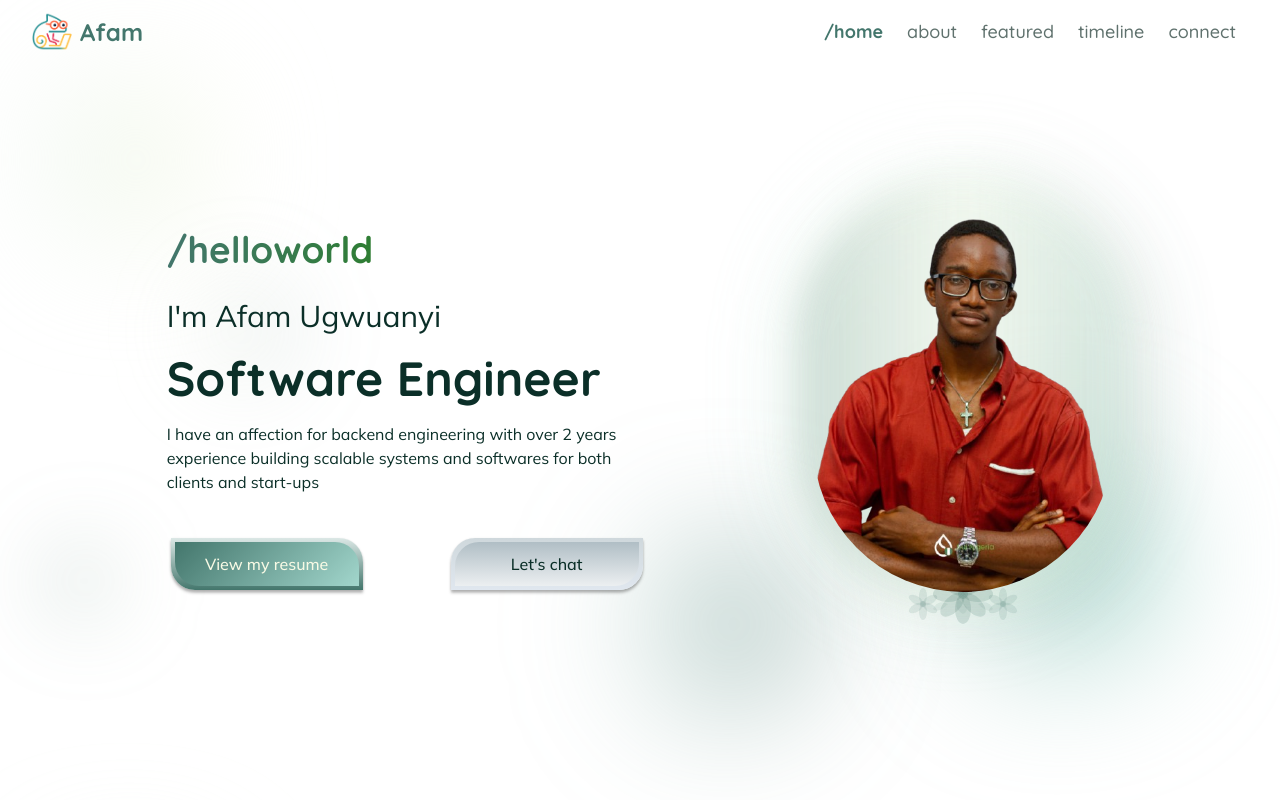
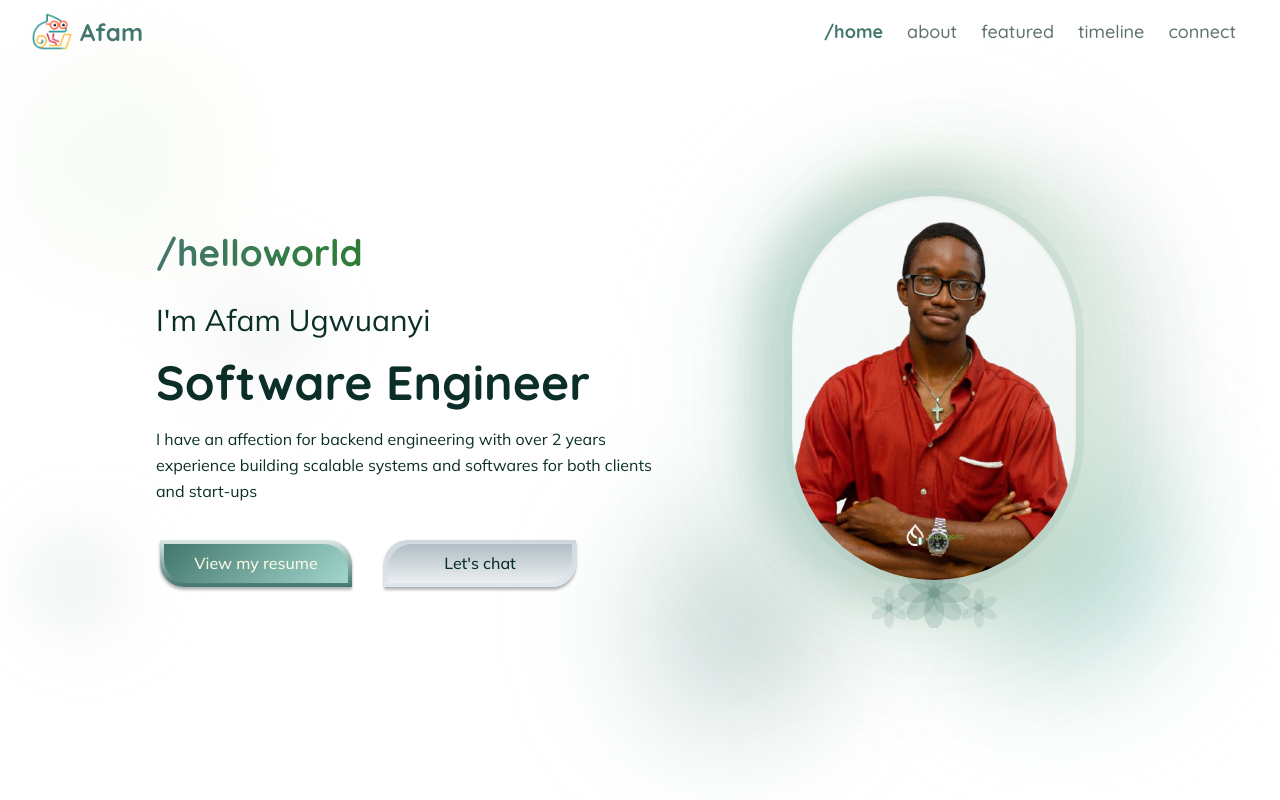
Before and after one commit to 2022phyro/portfolio-v2, a Next.js app in the folder portfolio/: page / in a window 1280 px wide. Shown: the top 800 px of the page. Built offline with nearby package versions, Linux system fonts and the light colour scheme.

Commit message:
Working on the home part. Made it partly responsive

```diff
--- a/portfolio/src/components/Home.tsx
+++ b/portfolio/src/components/Home.tsx
@@ -8,7 +8,7 @@ const Home = () => {
   return (
     <section
       id="home"
-      className="font-ml relative min-h-screen h-full text-text-primary flex sm:space-x-10 items-center justify-evenly p-30 sm:px-10 overflow-hidden"
+      className="font-ml relative min-h-screen h-full text-text-primary flex flex-col lg:flex-row lg:space-x-10 items-center justify-center lg:justify-evenly px-4 sm:px-6 lg:px-10 py-20 lg:py-0 overflow-hidden"
     >
       {/* Background circular gradients */}
       <div className="absolute inset-0 pointer-events-none">
@@ -19,7 +19,260 @@ const Home = () => {
         <div className="absolute top-2/3 left-10 w-24 h-24 bg-gradient-to-r from-primary/20 to-accent/10 rounded-full blur-2xl"></div>
       </div>
 
-      <div className="relative z-10 font-mulish space-y-5 h-full">
+      {/* Image Container - Order 1 on mobile, 2 on desktop */}
+      <div className="relative z-10 order-1 lg:order-2 mb-8 lg:mb-0">
+        {/* Profile picture with radiant glow */}
+        <div className="relative">
+          {/* Outer glow layers - enhanced for more prominence */}
+          <div className="absolute -inset-12 bg-gradient-to-r from-secondary/40 via-accent/30 to-primary/40 rounded-full blur-3xl animate-pulse duration-3000"></div>
+          <div className="absolute -inset-10 bg-gradient-to-r from-accent/35 via-secondary/25 to-accent/35 rounded-full blur-2xl animate-pulse duration-2000"></div>
+          <div className="absolute -inset-8 bg-gradient-to-r from-primary/30 via-accent/40 to-secondary/30 rounded-full blur-xl animate-pulse duration-4000"></div>
+          <div className="absolute -inset-6 bg-gradient-to-r from-secondary/25 via-primary/20 to-accent/25 rounded-full blur-lg"></div>
+
+          {/* Profile image - made fully circular and smoother */}
+          <div className="relative">
+            <div className="w-[300px] h-[400px] rounded-full overflow-hidden bg-gradient-to-br from-secondary/10 to-primary/10 p-2">
+              <div className="w-full h-full rounded-full  overflow-hidden bg-gradient-to-br from-white/90 to-white/70 shadow-inner">
+                <Image
+                  src="/profile.png"
+                  alt="Profile Picture"
+                  width={300}
+                  height={300}
+                  className="relative z-10 w-full h-full object-cover object-center"
+                  priority
+                />
+              </div>
+            </div>
+          </div>
+        </div>{" "}
+        {/* Floral pattern base */}
+        <div className="flex items-center justify-center mt-6 relative">
+          <div className="absolute -bottom-4">
+            <svg
+              width="140"
+              height="70"
+              viewBox="0 0 140 70"
+              className="text-primary/30"
+            >
+              {/* Main flower */}
+              <g transform="translate(70, 35)">
+                {/* Petals */}
+                <ellipse
+                  cx="0"
+                  cy="-18"
+                  rx="10"
+                  ry="18"
+                  fill="currentColor"
+                  opacity="0.6"
+                  transform="rotate(0)"
+                />
+                <ellipse
+                  cx="0"
+                  cy="-18"
+                  rx="10"
+                  ry="18"
+                  fill="currentColor"
+                  opacity="0.6"
+                  transform="rotate(45)"
+                />
+                <ellipse
+                  cx="0"
+                  cy="-18"
+                  rx="10"
+                  ry="18"
+                  fill="currentColor"
+                  opacity="0.6"
+                  transform="rotate(90)"
+                />
+                <ellipse
+                  cx="0"
+                  cy="-18"
+                  rx="10"
+                  ry="18"
+                  fill="currentColor"
+                  opacity="0.6"
+                  transform="rotate(135)"
+                />
+                <ellipse
+                  cx="0"
+                  cy="-18"
+                  rx="10"
+                  ry="18"
+                  fill="currentColor"
+                  opacity="0.6"
+                  transform="rotate(180)"
+                />
+                <ellipse
+                  cx="0"
+                  cy="-18"
+                  rx="10"
+                  ry="18"
+                  fill="currentColor"
+                  opacity="0.6"
+                  transform="rotate(225)"
+                />
+                <ellipse
+                  cx="0"
+                  cy="-18"
+                  rx="10"
+                  ry="18"
+                  fill="currentColor"
+                  opacity="0.6"
+                  transform="rotate(270)"
+                />
+                <ellipse
+                  cx="0"
+                  cy="-18"
+                  rx="10"
+                  ry="18"
+                  fill="currentColor"
+                  opacity="0.6"
+                  transform="rotate(315)"
+                />
+                {/* Center */}
+                <circle cx="0" cy="0" r="6" fill="currentColor" opacity="0.8" />
+              </g>
+
+              {/* Side flowers */}
+              <g transform="translate(25, 50)">
+                <ellipse
+                  cx="0"
+                  cy="-10"
+                  rx="5"
+                  ry="10"
+                  fill="currentColor"
+                  opacity="0.4"
+                  transform="rotate(0)"
+                />
+                <ellipse
+                  cx="0"
+                  cy="-10"
+                  rx="5"
+                  ry="10"
+                  fill="currentColor"
+                  opacity="0.4"
+                  transform="rotate(60)"
+                />
+                <ellipse
+                  cx="0"
+                  cy="-10"
+                  rx="5"
+                  ry="10"
+                  fill="currentColor"
+                  opacity="0.4"
+                  transform="rotate(120)"
+                />
+                <ellipse
+                  cx="0"
+                  cy="-10"
+                  rx="5"
+                  ry="10"
+                  fill="currentColor"
+                  opacity="0.4"
+                  transform="rotate(180)"
+                />
+                <ellipse
+                  cx="0"
+                  cy="-10"
+                  rx="5"
+                  ry="10"
+                  fill="currentColor"
+                  opacity="0.4"
+                  transform="rotate(240)"
+                />
+                <ellipse
+                  cx="0"
+                  cy="-10"
+                  rx="5"
+                  ry="10"
+                  fill="currentColor"
+                  opacity="0.4"
+                  transform="rotate(300)"
+                />
+                <circle cx="0" cy="0" r="4" fill="currentColor" opacity="0.6" />
+              </g>
+
+              <g transform="translate(115, 50)">
+                <ellipse
+                  cx="0"
+                  cy="-10"
+                  rx="5"
+                  ry="10"
+                  fill="currentColor"
+                  opacity="0.4"
+                  transform="rotate(0)"
+                />
+                <ellipse
+                  cx="0"
+                  cy="-10"
+                  rx="5"
+                  ry="10"
+                  fill="currentColor"
+                  opacity="0.4"
+                  transform="rotate(60)"
+                />
+                <ellipse
+                  cx="0"
+                  cy="-10"
+                  rx="5"
+                  ry="10"
+                  fill="currentColor"
+                  opacity="0.4"
+                  transform="rotate(120)"
+                />
+                <ellipse
+                  cx="0"
+                  cy="-10"
+                  rx="5"
+                  ry="10"
+                  fill="currentColor"
+                  opacity="0.4"
+                  transform="rotate(180)"
+                />
+                <ellipse
+                  cx="0"
+                  cy="-10"
+                  rx="5"
+                  ry="10"
+                  fill="currentColor"
+                  opacity="0.4"
+                  transform="rotate(240)"
+                />
+                <ellipse
+                  cx="0"
+                  cy="-10"
+                  rx="5"
+                  ry="10"
+                  fill="currentColor"
+                  opacity="0.4"
+                  transform="rotate(300)"
+                />
+                <circle cx="0" cy="0" r="4" fill="currentColor" opacity="0.6" />
+              </g>
+
+              {/* Leaves */}
+              <path
+                d="M35 55 Q42 42 55 48 Q42 62 35 55"
+                fill="currentColor"
+                opacity="0.3"
+              />
+              <path
+                d="M105 55 Q98 42 85 48 Q98 62 105 55"
+                fill="currentColor"
+                opacity="0.3"
+              />
+              <path
+                d="M70 60 Q58 52 65 40 Q82 52 70 60"
+                fill="currentColor"
+                opacity="0.3"
+              />
+            </svg>
+          </div>
+        </div>
+      </div>
+
+      {/* Text Content - Order 2 on mobile, 1 on desktop */}
+      <div className="relative z-10 font-mulish space-y-5 h-full order-2 lg:order-1 text-center lg:text-left max-w-lg lg:max-w-none">
         <h2 className="shead">
           <TextGradient
             className="font-q"
@@ -29,274 +282,35 @@ const Home = () => {
             /helloworld
           </TextGradient>
         </h2>
-        <h3 className="text-3xl">I'm Afam Ugwuanyi</h3>
-        <h1 className="text-text-primary text-5xl font-q font-bold">Software Engineer </h1>
-        <p className="w-120">
+        <h3 className="text-2xl sm:text-3xl">I'm Afam Ugwuanyi</h3>
+        <h1 className="text-text-primary text-4xl sm:text-5xl font-q font-bold">
+          Software Engineer
+        </h1>
+        <p className="max-w-md lg:max-w-lg mx-auto lg:mx-0 text-sm sm:text-base leading-relaxed">
           I have an affection for backend engineering with over 2 years
           experience building scalable systems and softwares for both clients
           and start-ups
-        </p>{" "}
-        <div className="mt-10 flex flex-row flex-wrap justify-between gap-8 mt-4">
+        </p>
+
+        {/* Action Buttons - improved mobile layout */}
+        <div className="mt-8 flex flex-col sm:flex-row gap-4 sm:gap-6 items-center justify-center lg:justify-start">
           <ThreeDButton
-            className="w-50 h-15"
+            className="w-[200px] h-[55px]"
             leaf="rounded-tr-3xl rounded-bl-3xl"
             variant="brand"
+            href="/Afam_Ugwuanyi_Resume.pdf"
+            target="_blank"
           >
             View my resume
           </ThreeDButton>
-          <ThreeDButton
+            <ThreeDButton
             variant="secondary"
             leaf="rounded-tl-3xl rounded-br-3xl"
-            className="w-50 h-15"
-          >
+            className="w-[200px] h-[55px]"
+            href="mailto:afam.ugwuanyi.u@gmail.com"
+            >
             Let's chat
-          </ThreeDButton>
-        </div>
-      </div>
-
-      <div className="relative z-10">
-        {/* Profile picture with radiant glow */}
-        <div className="relative">
-          {/* Outer glow layers */}
-          <div className="absolute -inset-8 bg-gradient-to-r from-secondary/30 via-accent/20 to-primary/30 rounded-full blur-2xl animate-pulse"></div>
-          <div className="absolute -inset-6 bg-gradient-to-r from-accent/25 via-secondary/15 to-accent/25 rounded-full blur-xl"></div>
-          <div className="absolute -inset-4 bg-gradient-to-r from-primary/20 via-accent/30 to-secondary/20 rounded-full blur-lg"></div>
-
-          {/* Profile image */}
-          <div className="relative">
-            <Image
-              src="/profile.png"
-              alt="Profile Picture"
-              width={300}
-              height={300}
-              className="relative z-10 rounded-b-full"
-            />
-          </div>
-        </div>
-
-        {/* Floral pattern base */}
-        <div className="flex items-center justify-center mt-4 relative">
-          <div className="absolute -bottom-4">
-            <svg
-              width="120"
-              height="60"
-              viewBox="0 0 120 60"
-              className="text-primary/30"
-            >
-              {/* Main flower */}
-              <g transform="translate(60, 30)">
-                {/* Petals */}
-                <ellipse
-                  cx="0"
-                  cy="-15"
-                  rx="8"
-                  ry="15"
-                  fill="currentColor"
-                  opacity="0.6"
-                  transform="rotate(0)"
-                />
-                <ellipse
-                  cx="0"
-                  cy="-15"
-                  rx="8"
-                  ry="15"
-                  fill="currentColor"
-                  opacity="0.6"
-                  transform="rotate(45)"
-                />
-                <ellipse
-                  cx="0"
-                  cy="-15"
-                  rx="8"
-                  ry="15"
-                  fill="currentColor"
-                  opacity="0.6"
-                  transform="rotate(90)"
-                />
-                <ellipse
-                  cx="0"
-                  cy="-15"
-                  rx="8"
-                  ry="15"
-                  fill="currentColor"
-                  opacity="0.6"
-                  transform="rotate(135)"
-                />
-                <ellipse
-                  cx="0"
-                  cy="-15"
-                  rx="8"
-                  ry="15"
-                  fill="currentColor"
-                  opacity="0.6"
-                  transform="rotate(180)"
-                />
-                <ellipse
-                  cx="0"
-                  cy="-15"
-                  rx="8"
-                  ry="15"
-                  fill="currentColor"
-                  opacity="0.6"
-                  transform="rotate(225)"
-                />
-                <ellipse
-                  cx="0"
-                  cy="-15"
-                  rx="8"
-                  ry="15"
-                  fill="currentColor"
-                  opacity="0.6"
-                  transform="rotate(270)"
-                />
-                <ellipse
-                  cx="0"
-                  cy="-15"
-                  rx="8"
-                  ry="15"
-                  fill="currentColor"
-                  opacity="0.6"
-                  transform="rotate(315)"
-                />
-                {/* Center */}
-                <circle cx="0" cy="0" r="5" fill="currentColor" opacity="0.8" />
-              </g>
-
-              {/* Side flowers */}
-              <g transform="translate(20, 40)">
-                <ellipse
-                  cx="0"
-                  cy="-8"
-                  rx="4"
-                  ry="8"
-                  fill="currentColor"
-                  opacity="0.4"
-                  transform="rotate(0)"
-                />
-                <ellipse
-                  cx="0"
-                  cy="-8"
-                  rx="4"
-                  ry="8"
-                  fill="currentColor"
-                  opacity="0.4"
-                  transform="rotate(60)"
-                />
-                <ellipse
-                  cx="0"
-                  cy="-8"
-                  rx="4"
-                  ry="8"
-                  fill="currentColor"
-                  opacity="0.4"
-                  transform="rotate(120)"
-                />
-                <ellipse
-                  cx="0"
-                  cy="-8"
-                  rx="4"
-                  ry="8"
-                  fill="currentColor"
-                  opacity="0.4"
-                  transform="rotate(180)"
-                />
-                <ellipse
-                  cx="0"
-                  cy="-8"
-                  rx="4"
-                  ry="8"
-                  fill="currentColor"
-                  opacity="0.4"
-                  transform="rotate(240)"
-                />
-                <ellipse
-                  cx="0"
-                  cy="-8"
-                  rx="4"
-                  ry="8"
-                  fill="currentColor"
-                  opacity="0.4"
-                  transform="rotate(300)"
-                />
-                <circle cx="0" cy="0" r="3" fill="currentColor" opacity="0.6" />
-              </g>
-
-              <g transform="translate(100, 40)">
-                <ellipse
-                  cx="0"
-                  cy="-8"
-                  rx="4"
-                  ry="8"
-                  fill="currentColor"
-                  opacity="0.4"
-                  transform="rotate(0)"
-                />
-                <ellipse
-                  cx="0"
-                  cy="-8"
-                  rx="4"
-                  ry="8"
-                  fill="currentColor"
-                  opacity="0.4"
-                  transform="rotate(60)"
-                />
-                <ellipse
-                  cx="0"
-                  cy="-8"
-                  rx="4"
-                  ry="8"
-                  fill="currentColor"
-                  opacity="0.4"
-                  transform="rotate(120)"
-                />
-                <ellipse
-                  cx="0"
-                  cy="-8"
-                  rx="4"
-                  ry="8"
-                  fill="currentColor"
-                  opacity="0.4"
-                  transform="rotate(180)"
-                />
-                <ellipse
-                  cx="0"
-                  cy="-8"
-                  rx="4"
-                  ry="8"
-                  fill="currentColor"
-                  opacity="0.4"
-                  transform="rotate(240)"
-                />
-                <ellipse
-                  cx="0"
-                  cy="-8"
-                  rx="4"
-                  ry="8"
-                  fill="currentColor"
-                  opacity="0.4"
-                  transform="rotate(300)"
-                />
-                <circle cx="0" cy="0" r="3" fill="currentColor" opacity="0.6" />
-              </g>
-
-              {/* Leaves */}
-              <path
-                d="M30 45 Q35 35 45 40 Q35 50 30 45"
-                fill="currentColor"
-                opacity="0.3"
-              />
-              <path
-                d="M90 45 Q85 35 75 40 Q85 50 90 45"
-                fill="currentColor"
-                opacity="0.3"
-              />
-              <path
-                d="M60 50 Q50 45 55 35 Q70 45 60 50"
-                fill="currentColor"
-                opacity="0.3"
-              />
-            </svg>
-          </div>
+            </ThreeDButton>
         </div>
       </div>
     </section>
--- a/portfolio/src/components/elements/button.tsx
+++ b/portfolio/src/components/elements/button.tsx
@@ -1,6 +1,7 @@
 import { cva, type VariantProps } from "class-variance-authority";
 import clsx from "clsx";
 import React from "react";
+import Link from "next/link";
 
 // Gradients for each variant
 const gradients = {
@@ -13,7 +14,7 @@ const gradients = {
   brand: {
     inner: "bg-[linear-gradient(to_top,#43766c,#dce8e6)]",
     content: "bg-[linear-gradient(135deg,#43766c_0%,#a2d6cc_100%)]",
-    hoverContent: "bg-[linear-gradient(#2d5016,#1e3a0f)]",
+    hoverContent: "bg-[linear-gradient(135deg,#2d5016,#4a7c59)]",
     text: "text-accent group-hover:text-bg",
   },
   accent: {
@@ -33,7 +34,7 @@ const gradients = {
 const baseGradient = "bg-transparent";
 
 const buttonStyles = cva(
-  "group inline-flex transition-all duration-300 overflow-visible p-1 bg-red-500",
+  "group inline-flex transition-all duration-300 overflow-visible p-1",
   {
     variants: {
       variant: {
@@ -53,22 +54,18 @@ interface Props
   extends React.ButtonHTMLAttributes<HTMLButtonElement>,
     VariantProps<typeof buttonStyles> {
   leaf?: string;
+  href?: string;
+  target?: string;
 }
 
 const ThreeDButton = React.forwardRef<HTMLButtonElement, Props>(
-  ({ variant = "default", leaf, className, children, ...props }, ref) => {
+  ({ variant = "default", leaf, className, children, href, target, ...props }, ref) => {
     const borderRadius = leaf || "";
     const { inner, content, hoverContent, text } = gradients[variant as keyof typeof gradients];
 
-    return (
-      <button
-        ref={ref}
-        className={clsx(buttonStyles({ variant }), className)}
-        {...props}
-      >
-        <div
+    const buttonContent = (      <div
         className={clsx(
-            "w-full h-full overflow-hidden p-1 transition-shadow duration-300 bg-transparent",
+          "w-full h-full overflow-hidden p-1 transition-shadow duration-300 bg-red-500/20",
           borderRadius,
           "shadow-[0_0_1px_rgba(0,0,0,0.07),0_0_1px_rgba(0,0,0,0.05),0_3px_3px_rgba(0,0,0,0.25),0_1px_3px_rgba(0,0,0,0.12)]",
           inner,
@@ -89,6 +86,41 @@ const ThreeDButton = React.forwardRef<HTMLButtonElement, Props>(
           {children}
         </div>
       </div>
+    );
+
+    if (href) {
+      const isExternal = href.startsWith('http') || href.startsWith('mailto') || target === '_blank';
+
+      if (isExternal) {
+        return (
+          <a
+            href={href}
+            target={target}
+            rel={target === '_blank' ? 'noopener noreferrer' : undefined}
+            className={clsx(buttonStyles({ variant }), className, "group")}
+          >
+            {buttonContent}
+          </a>
+        );
+      } else {
+        return (
+          <Link
+            href={href}
+            className={clsx(buttonStyles({ variant }), className, "group")}
+          >
+            {buttonContent}
+          </Link>
+        );
+      }
+    }
+
+    return (
+      <button
+        ref={ref}
+        className={clsx(buttonStyles({ variant }), className)}
+        {...props}
+      >
+        {buttonContent}
       </button>
     );
   }
```
Also changed, not shown: portfolio/src/components/button.tsx (added), 1 other file (tests, documents, lock files or other folders). Lines whose indentation alone changed are shown as unchanged.
